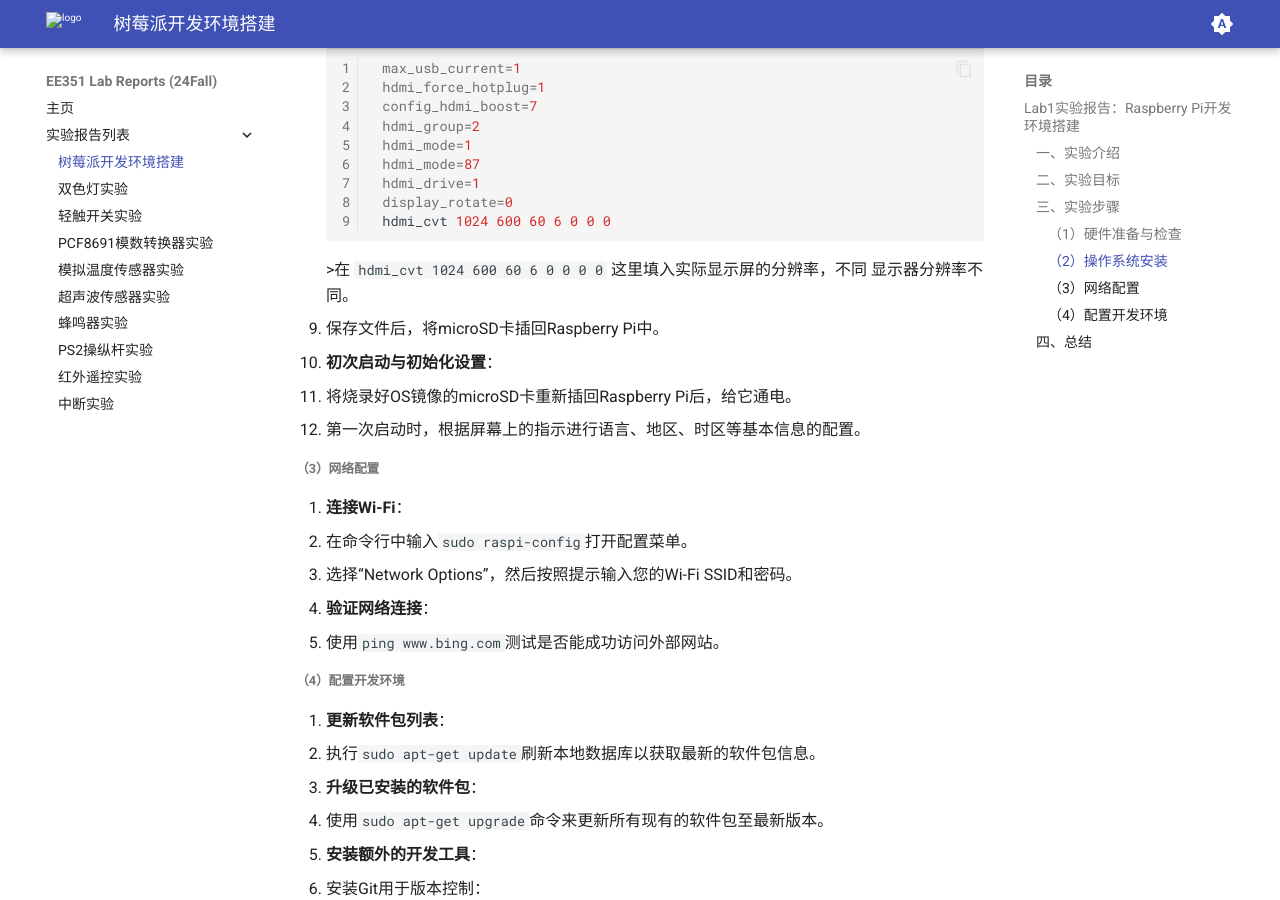
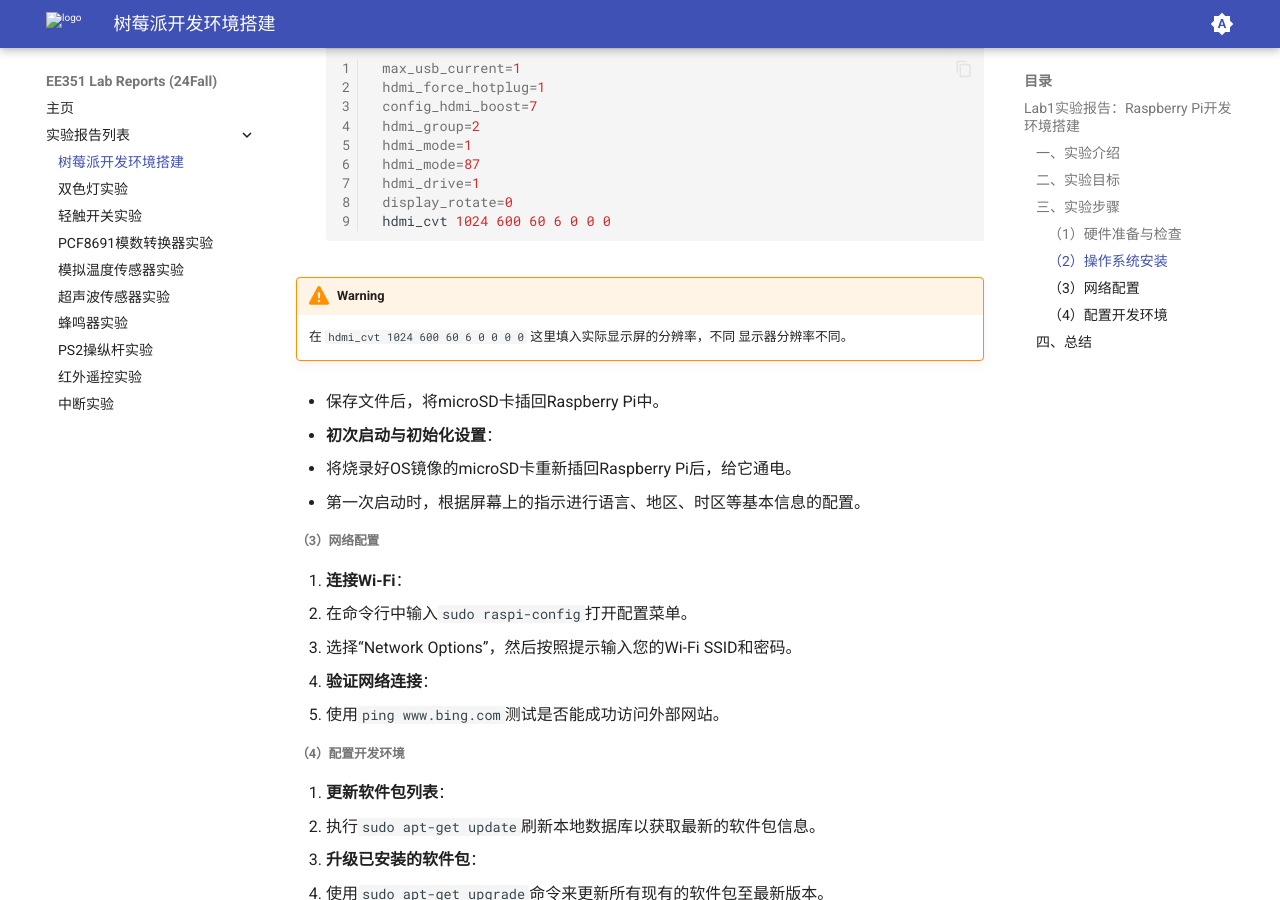
Before and after one commit to sergiudm/ee351-lab-reports, an MkDocs documentation site: the page built from docs/lab1.md, in a window 1280 px wide and 900 px high, scrolled down 1892 px. Built offline with MkDocs 1.6.1 and Material for MkDocs 9.7.7, drawn with Linux system fonts in a browser that asks for light colours.

Commit message:
Update note and warning formatting in documentation for clarity

````diff
--- a/docs/lab1.md
+++ b/docs/lab1.md
@@ -46,7 +46,9 @@
       display_rotate=0
       hdmi_cvt 1024 600 60 6 0 0 0
      ```
-     >在 `hdmi_cvt 1024 600 60 6 0 0 0 0` 这里填入实际显示屏的分辨率，不同
+!!! warning
+
+     在 `hdmi_cvt 1024 600 60 6 0 0 0 0` 这里填入实际显示屏的分辨率，不同
      显示器分辨率不同。
 
    - 保存文件后，将microSD卡插回Raspberry Pi中。
````
Also changed, not shown: docs/index.md (+1 -1 lines).
